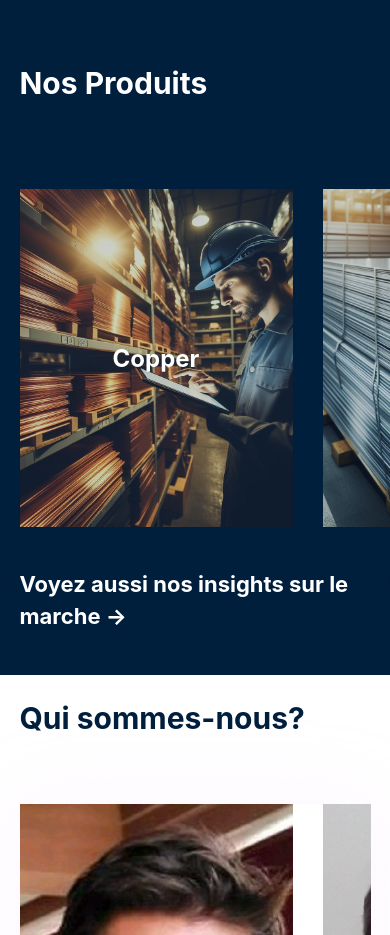
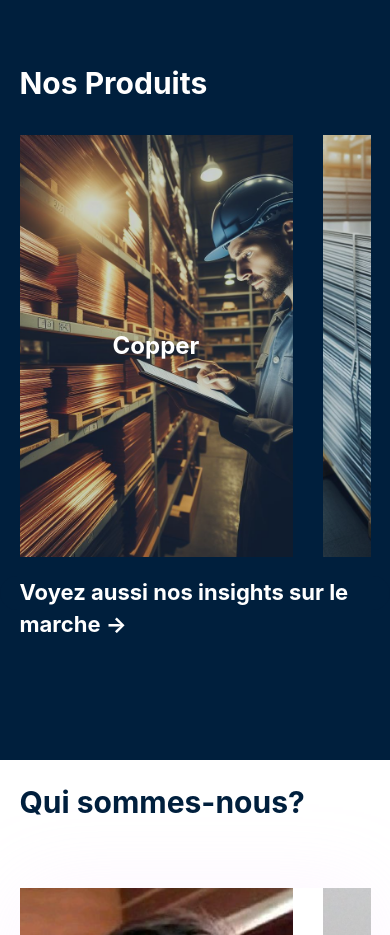
Before and after one commit to artmzbv/WeSafe, a React (Create React App) app: page / in a window 390 px wide. Shown: the part 5520-6455 px from the top of the page. Built offline with nearby package versions, Linux system fonts and the light colour scheme.

Commit message:
main768_slider

```diff
--- a/src/components/AboutInsights/AboutInsights.css
+++ b/src/components/AboutInsights/AboutInsights.css
@@ -23,51 +23,13 @@
     justify-content: space-between;
 }
 
-/* .market__card{
-    display: flex;
-    flex-direction: column;
-    justify-content: space-between;
-    align-items: center;
-    position: relative;
-    width: 20vw;
-    height: 45vh;
-} */
-
-/* .market__name{
-    position: absolute;
-    color: white;
-    z-index: 2;
-    opacity:1 ;
-}
-
-.market__subtitle{
-    text-decoration: none;
-    border: none;
-    background-color:  #001F3D;
-    text-align: start;
-    color: white;
-    width: 100%;
-    line-height: 32px;
-    font-size: 22px; */
-    /* border-bottom: 4px white solid; */
-    /* margin:0;
-    margin-top: 4%;
-    cursor: pointer;
-    font-family: inherit;
-    font-weight: bold;
-    border-radius: 30px; */
-    /* text-decoration: underline; */
-    /* height: 4vh;
-    margin-bottom: 10vh;
-} */
-
 .market__link-insights{
     text-decoration: none;
 }
 
 @media screen and (max-width: 768px) {
     .market{
-        height: 70vh;
+        height: 80vh;
         width: 100%;
         padding: 5% 0%;
         /* padding: 0 0; */
@@ -76,13 +38,11 @@
     .market__title{
         /* width: 80%; */
         width: 90%;
-        margin: 0 auto 8vh;
+        margin: 0 auto 4vh;
     }
 
     .market__container {
-        margin: 0;
-        /* gap: 10px; */
-        margin-left: 5%;
+        margin: 0 5%;
     }
 
     .market__container::-webkit-scrollbar{
@@ -92,23 +52,6 @@
     .market__subtitle{
         padding: 0 5%;
     }
-
-    /* .market__card{
-        max-width: 25vw;
-        padding-bottom: 4vh;
-        border-bottom: 4px solid #001F3D;
-        scroll-snap-align: start;
-        pointer-events: none;
-    }
-
-    .team__photo{
-        width: 25vw;
-        height: 40vh;
-        width:100%;
-        object-fit:cover;
-        user-select: none;
-        pointer-events: none;
-    }     */
 }
 
 @media screen and (max-width: 430px) {
@@ -119,7 +62,7 @@
     }
 
     .market__container{
-        /* margin: 0; */
+        margin-left: 5%;
         padding: 0;
         overflow-x: scroll;
         scroll-snap-type: x mandatory;
--- a/src/components/AboutInsightsCard/AboutInsightsCard.css
+++ b/src/components/AboutInsightsCard/AboutInsightsCard.css
@@ -59,21 +59,26 @@
 
 @media screen and (max-width: 768px) {
     .market__card{
-        width: 25vw;
+        width: 28vw;
         /* padding-bottom: 4vh; */
         border-bottom: 4px solid #001F3D;
         scroll-snap-align: start;
         pointer-events: none;
+        height: 50vh;
     }
 
     .market__image{
-        width: 25vw;
+        width: 100%;
         height: 40vh;
         /* width:100%; */
         object-fit:cover;
         user-select: none;
         pointer-events: none;
+        height: 100%;
     }
+    /* .market__link-insights{
+        margin-bottom: 4vh;
+    } */
 }
 
 @media screen and (max-width: 430px) {
```
Also changed, not shown: 11 other files (tests, documents, lock files or other folders).
